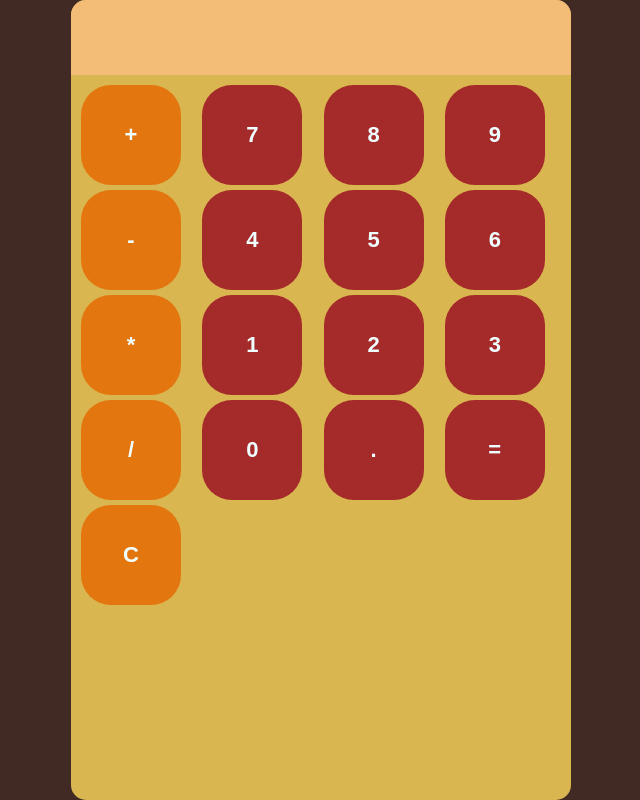
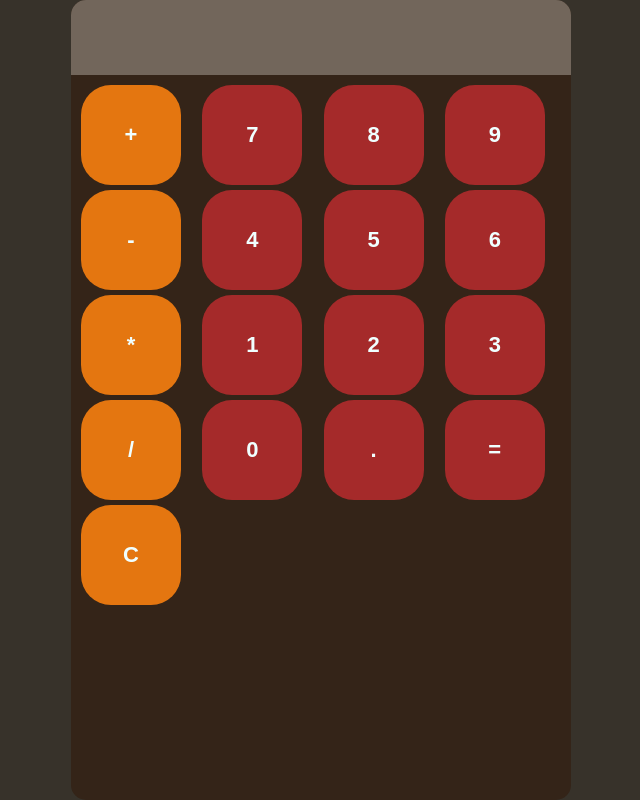
Before and after one commit to Nyazashali/Calculator_Project, a plain HTML site: page index.html in a window 1280 px wide. Shown: the whole page, without its empty margins (319-959 px from the left). Drawn offline with Linux system fonts and the light colour scheme.

Commit message:
Update index.css
changed into dark colors

```diff
--- a/index.css
+++ b/index.css
@@ -4,14 +4,14 @@ body
     display:flex;
     justify-content: center;
     height: 100vh;
-    background-color: #402a23;
+    background-color: #37322a;
 }
 
 
 #Calculator
 {
    font-family: Arial, Helvetica, sans-serif;
-   background-color: #d9b650;
+   background-color: #342418;
    border-radius: 15px;
    max-width: 500px;
    overflow: hidden;
@@ -25,7 +25,7 @@ body
     font-size: 40px;
     text-align: left;
     border:10px;
-    background-color: #f3bc77;
+    background-color: #72665b;
     color: white;
     font-weight: bold;
 
```
